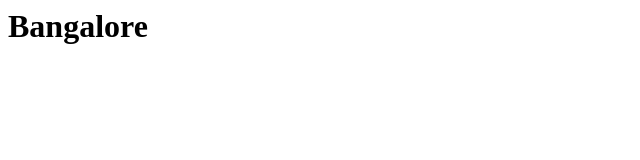
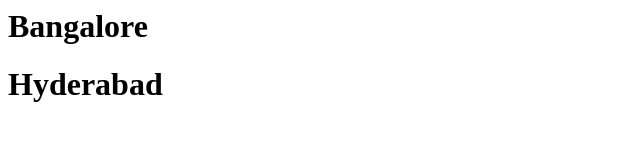
Before and after one commit to PraveenMp/TravelBy, a plain HTML site: page Index.html in a window 1280 px wide. Shown: the whole page, without its empty margins (0-640 px from the left). Drawn offline with Linux system fonts and the light colour scheme.

Commit message:
Update Index.html

```diff
--- a/Index.html
+++ b/Index.html
@@ -2,5 +2,6 @@
   <title>Travel By </title>
   <body>
     <h1>Bangalore</h1>
+    <h1>Hyderabad</h1>
 </body>
 </html>
```
